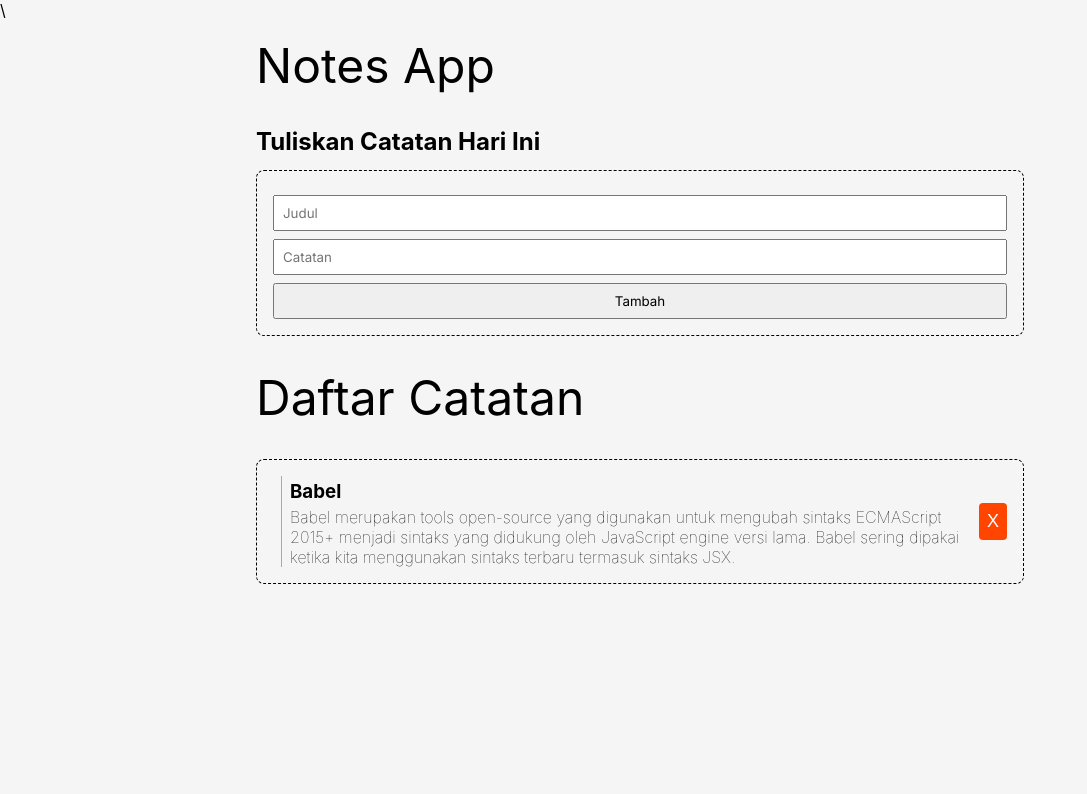
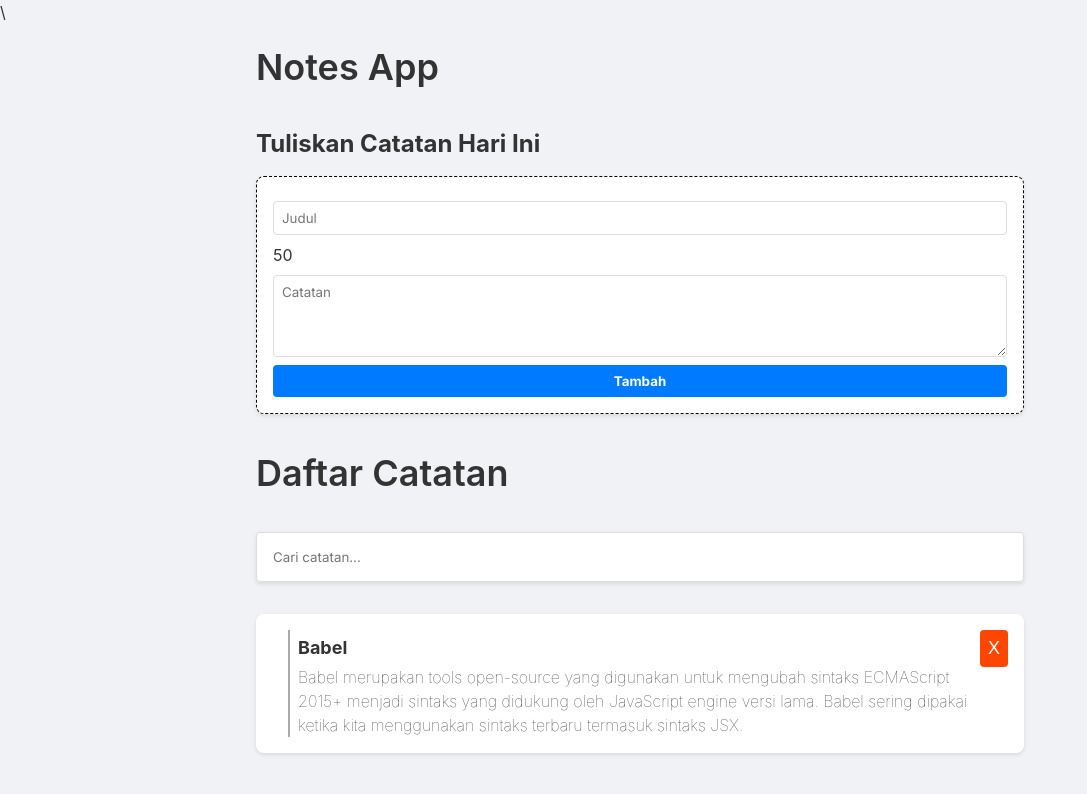
Before and after one commit to nunutech40/notes-app, a React (Create React App) app: page / in a window 1280 px wide. Shown: the top 794 px of the page, without its empty margins (0-1087 px from the left). Built offline with nearby package versions, Linux system fonts and the light colour scheme.

Commit message:
add search and max char

```diff
--- a/public/style.css
+++ b/public/style.css
@@ -6,7 +6,9 @@
 
 body {
   font-family: 'Inter', sans-serif;
-    background-color: whitesmoke;
+  background-color: #f0f2f5;
+  line-height: 1.5;
+  color: #333;
 }
 
 img {
@@ -17,22 +19,23 @@
   max-width: 800px;
   margin: 0 auto;
   padding: 16px;
-
 }
 
-  .note-app  h1 {
-    font-weight: normal;
-    font-size: 48px;
+.note-app h1 {
+  font-weight: 600;
+  font-size: 36px;
   margin-bottom: 32px;
+  color: #333;
 }
 
 .note-item {
   display: flex;
-    align-items: center;
+  align-items: flex-start;
   margin: 24px 0;
-    border: 1px dashed black;
   padding: 16px;
   border-radius: 8px;
+  background-color: #fff;
+  box-shadow: 0 2px 4px rgba(0, 0, 0, 0.1);
 }
 
 .note-item__image img {
@@ -41,14 +44,16 @@
 }
 
 .note-item__body {
-    margin-left: 8px;
+  margin-left: 16px;
   padding-left: 8px;
-    border-left: 1px solid #aaa;
+  border-left: 2px solid #aaa;
   flex: 1;
 }
 
 .note-item__title {
   padding: 4px 0;
+  font-weight: bold;
+  font-size: 18px;
 }
 
 .note-item__notes {
@@ -71,18 +76,87 @@
   margin: 14px 0;
   border-radius: 8px;
   margin-bottom: 32px;
+  background-color: #fff;
+  box-shadow: 0 2px 4px rgba(0, 0, 0, 0.1);
 }
 
-  .note-input input {
+.note-input input,
+.note-input textarea {
   display: block;
   width: 100%;
   padding: 8px;
   margin: 8px 0;
   font-family: 'Inter', sans-serif;
+  border: 1px solid #ddd;
+  border-radius: 4px;
 }
 
 .note-input button {
   width: 100%;
   padding: 8px;
   font-family: 'Inter', sans-serif;
+  background-color: #007bff;
+  border: 0;
+  border-radius: 4px;
+  color: #fff;
+  cursor: pointer;
+  font-weight: bold;
+  transition: background-color 0.3s;
 }
+
+.note-input button:hover {
+  background-color: #0056b3;
+}
+
+.note-input {
+  width: 100%;
+}
+
+.note-textarea {
+  width: 100%;
+  box-sizing: border-box;
+  resize: vertical;
+}
+
+.search-notes {
+  display: flex;
+  justify-content: center;
+  align-items: center;
+  margin-bottom: 32px;
+}
+
+.search-notes form {
+  display: flex;
+  align-items: center;
+  border: 1px solid #ddd;
+  border-radius: 4px;
+  background-color: #fff;
+  box-shadow: 0 2px 4px rgba(0, 0, 0, 0.1);
+  padding: 8px;
+  width: 100%;
+}
+
+.search-notes .search-input {
+  border: none;
+  font-family: 'Inter', sans-serif;
+  padding: 8px;
+  outline: none;
+  flex: 1;
+  width: calc(100% - 80px);
+}
+
+.search-notes .search-button {
+  padding: 8px 16px;
+  font-family: 'Inter', sans-serif;
+  background-color: #007bff;
+  border: 0;
+  border-radius: 4px;
+  color: #fff;
+  cursor: pointer;
+  font-weight: bold;
+  transition: background-color 0.3s;
+}
+
+.search-notes .search-button:hover {
+  background-color: #0056b3;
+}
--- a/src/NoteList.jsx
+++ b/src/NoteList.jsx
@@ -1,16 +1,16 @@
 import React from 'react';
 import NoteItem from './NoteItem';
 
-function NoteList({ contacts, onDelete }) {
+function NoteList({ notes, onDelete }) {
  return (
    <div className="note-list">
      {
-       contacts.map((contact) => (
+       notes.map((note) => (
          <NoteItem
-         key={contact.id}
-         id={contact.id}
+         key={note.id}
+         id={note.id}
          onDelete={onDelete}
-         {...contact}
+         {...note}
          />
        ))
      }
--- a/src/NotesApp.jsx
+++ b/src/NotesApp.jsx
@@ -2,29 +2,32 @@ import React from 'react';
 import NoteList from './NoteList';
 import { getData } from './utils/notesdata';
 import NotesInput from './NotesInput'
+import SearchNotes from './SearchNotes';
 
 class NotesApp extends React.Component {
     constructor(props) {
         super(props);
         this.state = {
-            contacts: getData(),
+            notes: getData(),
+            searchTerm: '',
         }
 
         this.onDeleteHandler = this.onDeleteHandler.bind(this);
-        this.onAddContactHandler = this.onAddContactHandler.bind(this);
+        this.onAddNoteHandler = this.onAddNoteHandler.bind(this);
+        this.handleSearch = this.handleSearch.bind(this);
 
     }
 
     onDeleteHandler(id) {
-        const contacts = this.state.contacts.filter(contact => contact.id !== id);
-        this.setState({ contacts });
+        const notes = this.state.notes.filter(note => note.id !== id);
+        this.setState({ notes });
     }
 
-    onAddContactHandler({ title, body }) {
+    onAddNoteHandler({ title, body }) {
         this.setState((prevState) => {
             return {
-                contacts: [
-                    ...prevState.contacts,
+                notes: [
+                    ...prevState.notes,
                     {
                         id: +new Date(),
                         title,
@@ -37,14 +40,24 @@ class NotesApp extends React.Component {
         });
     }
 
+    handleSearch(searchTerm) {
+        this.setState({ searchTerm });
+    }
+
     render() {
+        const filteredNotes = this.state.notes.filter(note =>
+            (note.title && note.title.toLowerCase().includes(this.state.searchTerm.toLowerCase())) ||
+            (note.body && note.body.toLowerCase().includes(this.state.searchTerm.toLowerCase()))
+        );
+
         return (
             <div className="note-app">
                 <h1>Notes App</h1>
                 <h2>Tuliskan Catatan Hari Ini</h2>
-                <NotesInput addContact={this.onAddContactHandler} />
+                <NotesInput addNoteList={this.onAddNoteHandler} />
                 <h1>Daftar Catatan</h1>
-                <NoteList contacts={this.state.contacts} onDelete={this.onDeleteHandler} />
+                <SearchNotes onSearch={this.handleSearch} />
+                <NoteList notes={filteredNotes} onDelete={this.onDeleteHandler} />
             </div>
         );
     }
--- a/src/NotesInput.jsx
+++ b/src/NotesInput.jsx
@@ -9,10 +9,11 @@ class NotesInput extends React.Component {
         this.state = {
             title: '',
             body: '',
+            remainingChars: 50,
         }
 
-        this.onNameChangeEventHandler = this.onNameChangeEventHandler.bind(this);
-        this.onTagChangeEventHandler = this.onTagChangeEventHandler.bind(this);
+        this.onTitleChangeEventHandler = this.onTitleChangeEventHandler.bind(this);
+        this.onNoteChangeEventHandler = this.onNoteChangeEventHandler.bind(this);
         this.onSubmitEventHandler = this.onSubmitEventHandler.bind(this);
     }
 
@@ -20,18 +21,23 @@ class NotesInput extends React.Component {
         this.setState({
             title: '',
             body: '',
+            remainingChars: 50,
         });
     }
 
-    onNameChangeEventHandler(event) {
-        this.setState(() => {
-            return {
-                title: event.target.value,
-            }
-        });
+    onTitleChangeEventHandler(event) {
+        const inputLength = event.target.value.length;
+        if (inputLength <= 50) {
+            this.setState(() => {
+                return {
+                    title: event.target.value,
+                    remainingChars: 50 - inputLength,
+                };
+            });
+        }
     }
 
-    onTagChangeEventHandler(event) {
+    onNoteChangeEventHandler(event) {
         this.setState(() => {
             return {
                 body: event.target.value,
@@ -41,7 +47,7 @@ class NotesInput extends React.Component {
 
     onSubmitEventHandler(event) {
         event.preventDefault();
-        this.props.addContact(this.state);
+        this.props.addNoteList(this.state);
         this.resetForm();
     }
 
@@ -53,13 +59,17 @@ class NotesInput extends React.Component {
                     type="text"
                     placeholder="Judul"
                     value={this.state.title}
-                    onChange={this.onNameChangeEventHandler}
+                    onChange={this.onTitleChangeEventHandler}
                 />
-                <input
-                    type="text"
+                <p>{this.state.remainingChars}</p>
+                <textarea
+                    className="note-textarea"
                     placeholder="Catatan"
                     value={this.state.body}
-                    onChange={this.onTagChangeEventHandler}
+                    onChange={this.onNoteChangeEventHandler}
+                    rows={4}
+                    cols={50}
+                    style={{ resize: 'vertical' }}
                 />
                 <button type="submit">Tambah</button>
             </form>
--- /dev/null
+++ b/src/SearchNotes.jsx
@@ -0,0 +1,37 @@
+// SearchNotes.js
+import React from 'react';
+
+class SearchNotes extends React.Component {
+  constructor(props) {
+    super(props);
+    this.state = {
+      searchTerm: ''
+    };
+
+    this.handleSearchChange = this.handleSearchChange.bind(this);
+  }
+
+  handleSearchChange(event) {
+    this.setState({ searchTerm: event.target.value }, () => {
+      this.props.onSearch(this.state.searchTerm);
+    });
+  }
+
+  render() {
+    return (
+      <div className="search-notes">
+        <form>
+          <input
+            type="text"
+            className="search-input"
+            placeholder="Cari catatan..."
+            value={this.state.searchTerm}
+            onChange={this.handleSearchChange}
+          />
+        </form>
+      </div>
+    );
+  }
+}
+
+export default SearchNotes;
```
Lines whose indentation alone changed are shown as unchanged.
